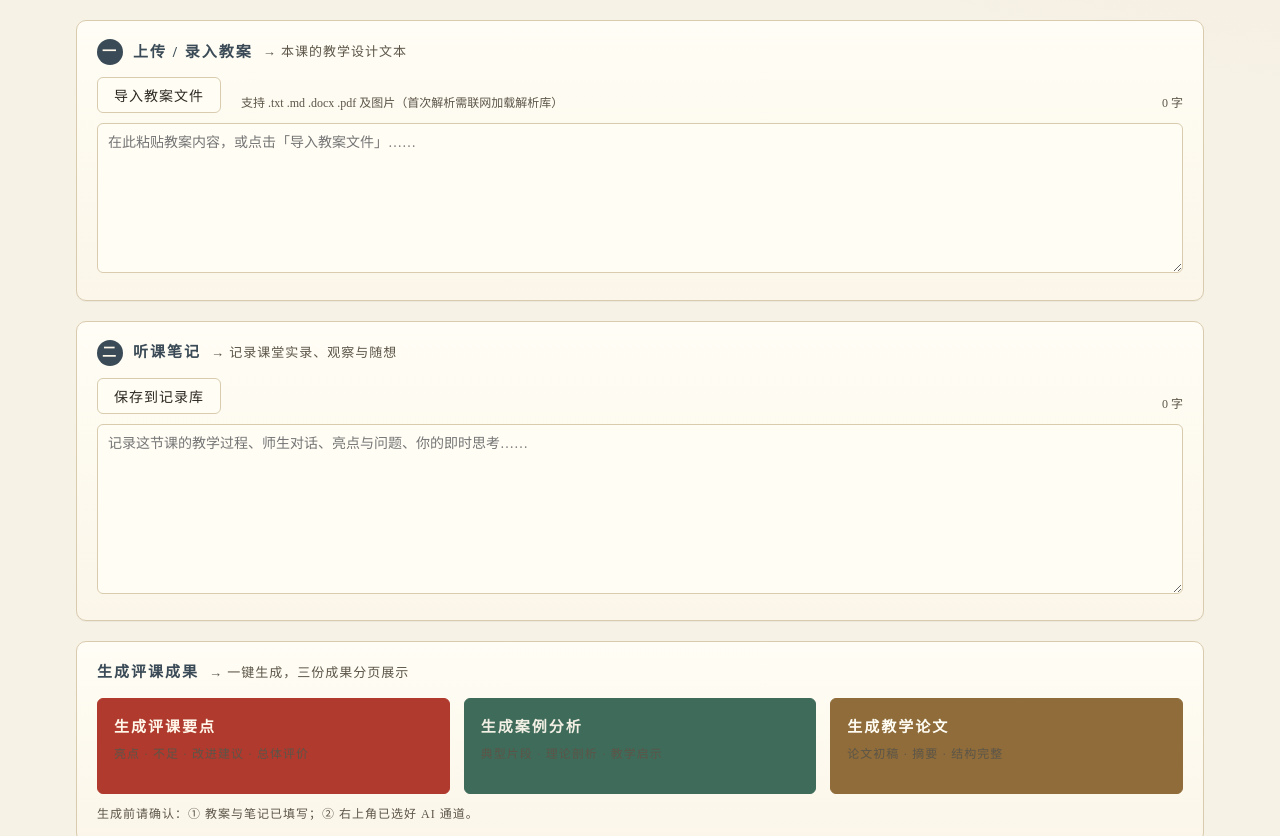
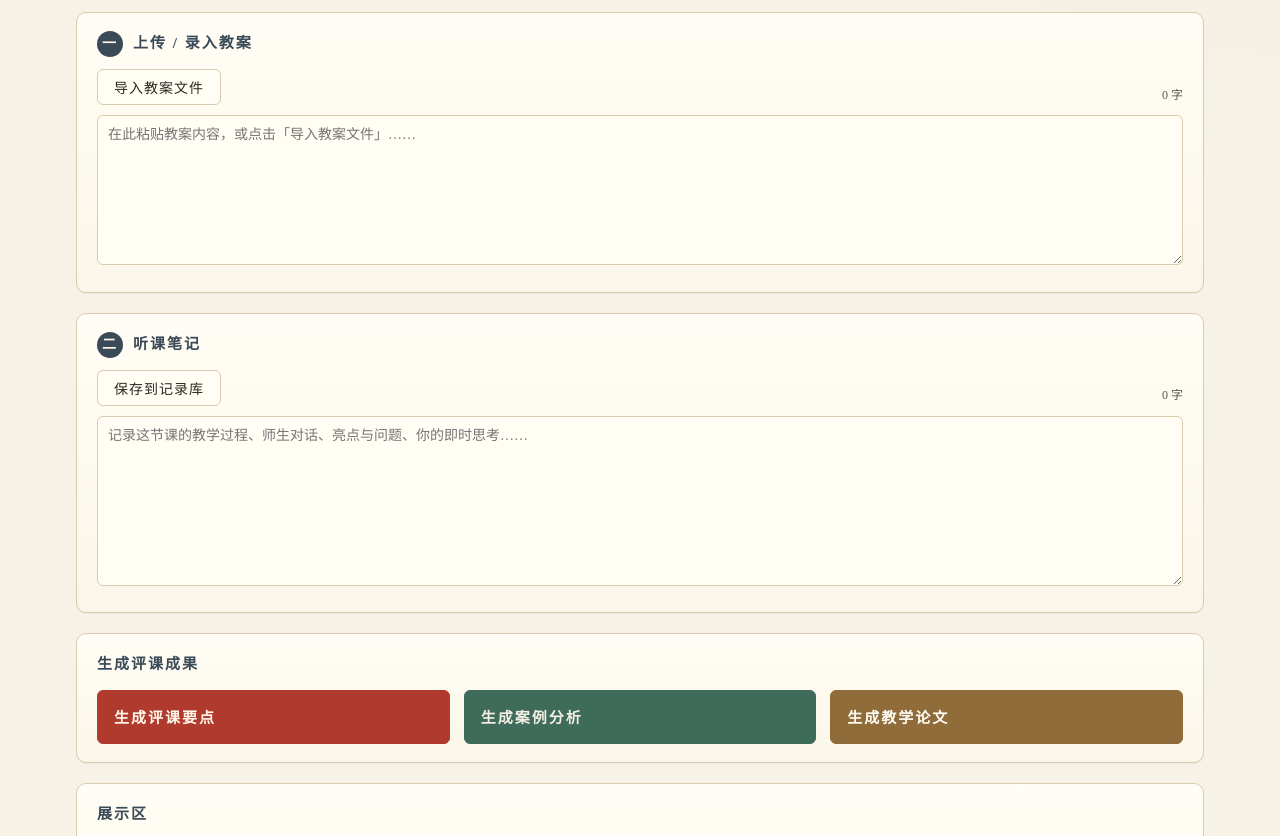
Before and after one commit to osjfish/osjfish.github.io, a plain HTML site: page keli.html in a window 1280 px wide. Shown: the part 128-964 px from the top of the page. Drawn offline with Linux system fonts and the light colour scheme.

Commit message:
课例评析: 删除所有非必要说明性文字(副标题/流程说明/hint/按钮副说明/设置页说明段落)

```diff
--- a/keli.html
+++ b/keli.html
@@ -107,7 +107,7 @@ textarea.biji{min-height:170px}
 .hint{font-size:12px;color:var(--ink-soft);margin-top:6px}
 .counter{font-size:12px;color:var(--ink-soft);margin-left:auto}
 .grid3{display:grid;grid-template-columns:1fr 1fr 1fr;gap:14px}
-.gen-btn{display:flex;flex-direction:column;gap:8px;padding:16px;text-align:left;min-height:96px}
+.gen-btn{display:flex;align-items:center;gap:8px;padding:14px 16px;text-align:left;min-height:54px}
 .gen-btn .t{font-weight:700;letter-spacing:2px;font-size:15px}
 .gen-btn .d{font-size:12px;color:var(--ink-soft)}
 .tabs{display:flex;gap:2px;border-bottom:1px solid var(--line);margin-bottom:12px;flex-wrap:wrap}
@@ -201,7 +201,6 @@ textarea.biji{min-height:170px}
   <div class="seal">课例<br>评析</div>
   <div class="brand">
     <h1>课例评析</h1>
-    <p>听评课 AI 助手 · 把听课笔记变成教研成果</p>
   </div>
   <div class="spacer"></div>
   <div class="ai-pick">
@@ -221,10 +220,9 @@ textarea.biji{min-height:170px}
 <main>
   <section id="view-workspace" class="view">
     <div class="card">
-      <div class="step-label"><span class="no">一</span>上传 / 录入教案<span class="flow">→ 本课的教学设计文本</span></div>
+      <div class="step-label"><span class="no">一</span>上传 / 录入教案</div>
       <div class="left-sec">
         <button class="btn" id="btnImportJiaoan">导入教案文件</button>
-        <span class="hint">支持 .txt .md .docx .pdf 及图片（首次解析需联网加载解析库）</span>
         <input type="file" id="fileJiaoan" accept=".txt,.md,.docx,.pdf,.png,.jpg,.jpeg" hidden>
         <span class="counter" id="jiaCount">0 字</span>
       </div>
@@ -232,7 +230,7 @@ textarea.biji{min-height:170px}
     </div>
 
     <div class="card">
-      <div class="step-label"><span class="no">二</span>听课笔记<span class="flow">→ 记录课堂实录、观察与随想</span></div>
+      <div class="step-label"><span class="no">二</span>听课笔记</div>
       <div class="left-sec">
         <button class="btn" id="btnSaveRecord">保存到记录库</button>
         <span class="hint" id="recStatus"></span>
@@ -242,26 +240,22 @@ textarea.biji{min-height:170px}
     </div>
 
     <div class="card">
-      <div class="step-label">生成评课成果<span class="flow">→ 一键生成，三份成果分页展示</span></div>
+      <div class="step-label">生成评课成果</div>
       <div class="grid3">
         <button class="btn gen-btn primary" id="btnPing">
           <span class="t">生成评课要点</span>
-          <span class="d">亮点 · 不足 · 改进建议 · 总体评价</span>
         </button>
         <button class="btn gen-btn jade" id="btnAnli">
           <span class="t">生成案例分析</span>
-          <span class="d">典型片段 · 理论剖析 · 教学启示</span>
         </button>
         <button class="btn gen-btn gold" id="btnLunwen">
           <span class="t">生成教学论文</span>
-          <span class="d">论文初稿 · 摘要 · 结构完整</span>
         </button>
       </div>
-      <p class="muted" style="margin-top:10px">生成前请确认：① 教案与笔记已填写；② 右上角已选好 AI 通道。</p>
     </div>
 
     <div class="card">
-      <div class="step-label">展示区<span class="flow">· 三份成果独立查看、复制、下载</span></div>
+      <div class="step-label">展示区</div>
       <div class="tabs">
         <button class="tab on" data-shot="pingke">评课要点<span class="badge" id="bd-pingke" hidden>成</span></button>
         <button class="tab" data-shot="anli">案例分析<span class="badge" id="bd-anli" hidden>成</span></button>
@@ -295,7 +289,6 @@ textarea.biji{min-height:170px}
   <section id="view-settings" class="view" hidden>
     <div class="card">
       <div class="set-sec">AI 通道管理</div>
-      <p class="muted" style="margin-bottom:12px">密钥仅保存在本机浏览器（localStorage），不会上传到任何服务器。所有通道均采用 OpenAI 兼容的 /chat/completions 协议。豆包（火山方舟）需先在控制台创建「推理接入点」，将接入点 ID（ep- 开头）填入「模型 / 接入点 ID」一栏。</p>
       <div id="providers"></div>
       <div style="display:flex;gap:10px">
         <button class="btn jade" id="btnAddCustom">+ 添加自定义接口</button>
@@ -304,7 +297,6 @@ textarea.biji{min-height:170px}
     </div>
     <div class="card tpl">
       <div class="set-sec">提示词模板</div>
-      <p class="muted" style="margin-bottom:12px">可自由编辑，{教案} 与 {听课笔记} 会被替换为实际内容，修改后自动保存。</p>
       <div class="top"><span class="nm">评课要点模板</span><button class="btn" data-restore="pingke">恢复默认</button></div>
       <textarea id="tpl_pingke"></textarea>
       <div class="top" style="margin-top:16px"><span class="nm">案例分析模板</span><button class="btn" data-restore="anli">恢复默认</button></div>
@@ -314,7 +306,6 @@ textarea.biji{min-height:170px}
     </div>
     <div class="card">
       <div class="set-sec">数据与存储</div>
-      <p class="muted" style="margin-bottom:12px">所有教案、笔记、生成结果均存于本机浏览器，可整体导出备份。</p>
       <button class="btn" id="btnExportAll">导出全部数据(JSON)</button>
       <button class="btn" id="btnClearAll" style="margin-left:8px">清空本机数据</button>
     </div>
```
